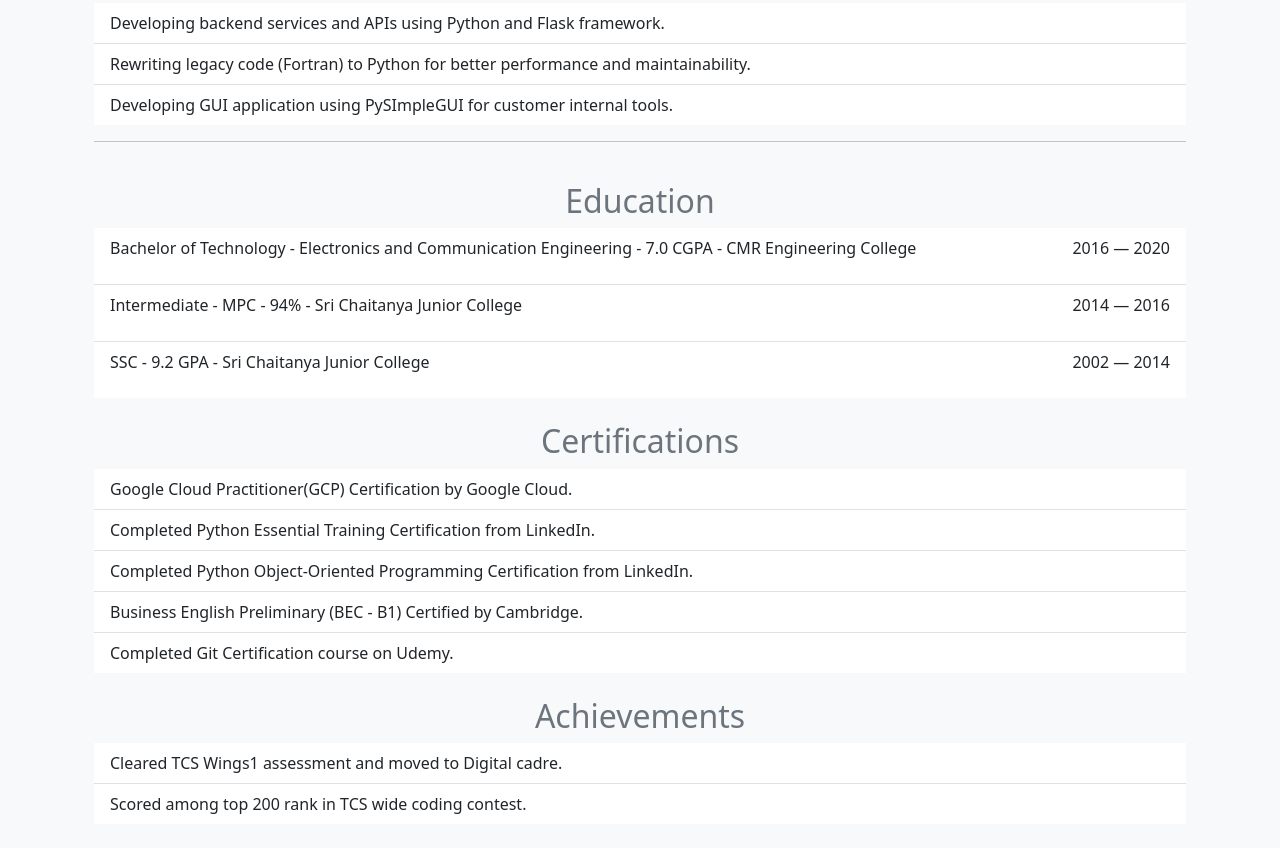
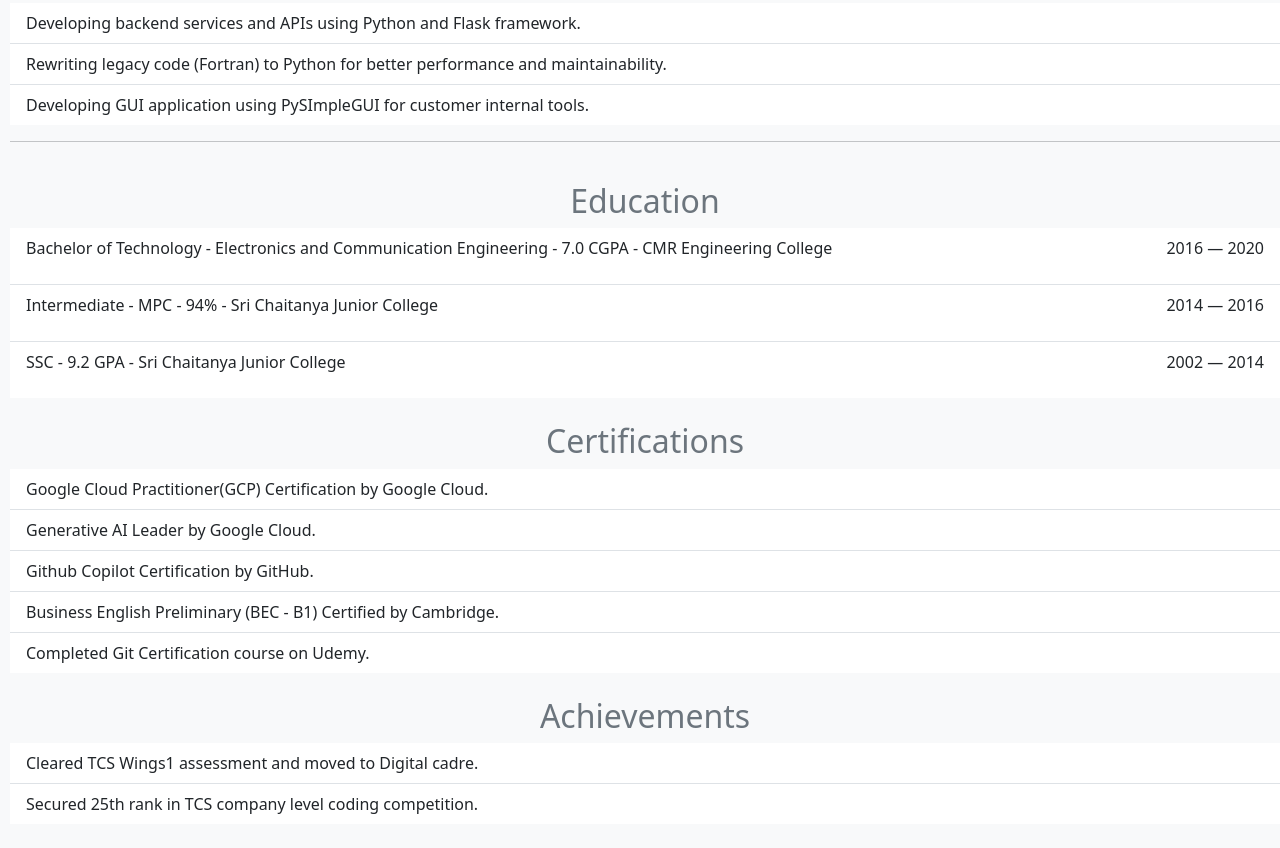
Before and after one commit to TirumanidasKarthik/profile, a plain HTML site: page index.html in a window 1280 px wide. Shown: the part 818-1666 px from the top of the page. Drawn offline with nearby package versions, Linux system fonts and the light colour scheme.

Commit message:
Remove scrollbar and update margin

```diff
--- a/data/achievement.json
+++ b/data/achievement.json
@@ -1,7 +1,7 @@
 {
     "achievements": [
         "Cleared TCS Wings1 assessment and moved to Digital cadre.",
-        "Scored among top 200 rank in TCS wide coding contest."
+        "Secured 25th rank in TCS company level coding competition."
 
 
     ]
--- a/data/certification.json
+++ b/data/certification.json
@@ -1,8 +1,8 @@
 {
     "certificates": [
         "Google Cloud Practitioner(GCP) Certification by Google Cloud.",
-        "Completed Python Essential Training Certification from LinkedIn.",
-        "Completed Python Object-Oriented Programming Certification from LinkedIn.",
+        "Generative AI Leader by Google Cloud.",
+        "Github Copilot Certification by GitHub.",
         "Business English Preliminary (BEC - B1) Certified by Cambridge.",
         "Completed Git Certification course on Udemy."
 
--- a/index.html
+++ b/index.html
@@ -13,10 +13,10 @@
 
   <!-- header  -->
 
-  <div class="container">
+  <div class="">
     <div class="row">
 
-      <div class="col-3">
+      <div class="col-3" style="overflow-wrap: anywhere;">
         <ul class="nav flex-column">
           <li class="nav-item">
             <a class="nav-link" href="https://github.com/TirumanidasKarthik" target="_blank">GitHub</a>
@@ -55,7 +55,7 @@
 
     <!-- skills -->
 
-      <div class="container">
+      <div class="">
         <div class="text-center">
           <h2 class="text-secondary">Skills</h2>
         </div>
@@ -70,7 +70,7 @@
     <br>
 
     <!-- experience -->
-    <div class="container">
+    <div class="">
         <div class="text-center">
           <h2 class="text-secondary">Work Experience</h2>
         </div>
@@ -82,7 +82,7 @@
 
 
     <!-- Education -->
-    <div class="container">
+    <div class="">
       <div class="text-center">
         <h2 class="text-secondary">Education</h2>
       </div>
@@ -96,7 +96,7 @@
 
 
     <!-- Certifications -->
-    <div class="container">
+    <div class="">
       <div class="text-center">
         <h2 class="text-secondary">Certifications</h2>
       </div>
@@ -109,7 +109,7 @@
 
 
       <!-- Achievements -->
-      <div class="container">
+      <div class="">
         <div class="text-center">
           <h2 class="text-secondary">Achievements</h2>
         </div>
--- a/styles.css
+++ b/styles.css
@@ -2,3 +2,16 @@
     height: 110px;
     border-radius: 65px;
 }
+
+html{
+    margin-left: 10px;
+    scroll-behavior: smooth;
+   /* hide scrollbar */
+   scrollbar-width: none; /* Firefox */
+   -ms-overflow-style: none;  /* Internet Explorer 10+ */
+}
+
+html::-webkit-scrollbar { /* WebKit */
+    width: 0;
+    height: 0;
+}
```
